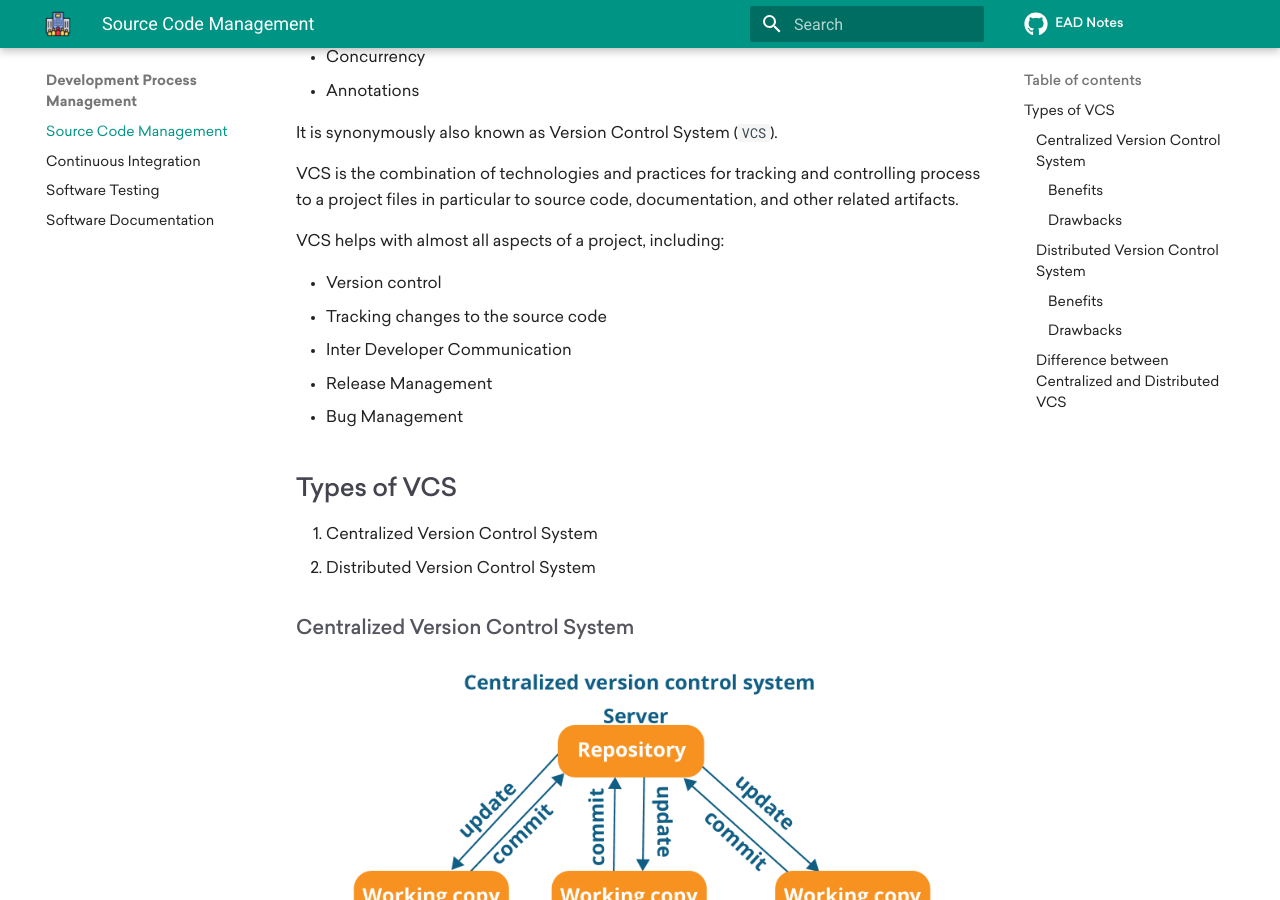
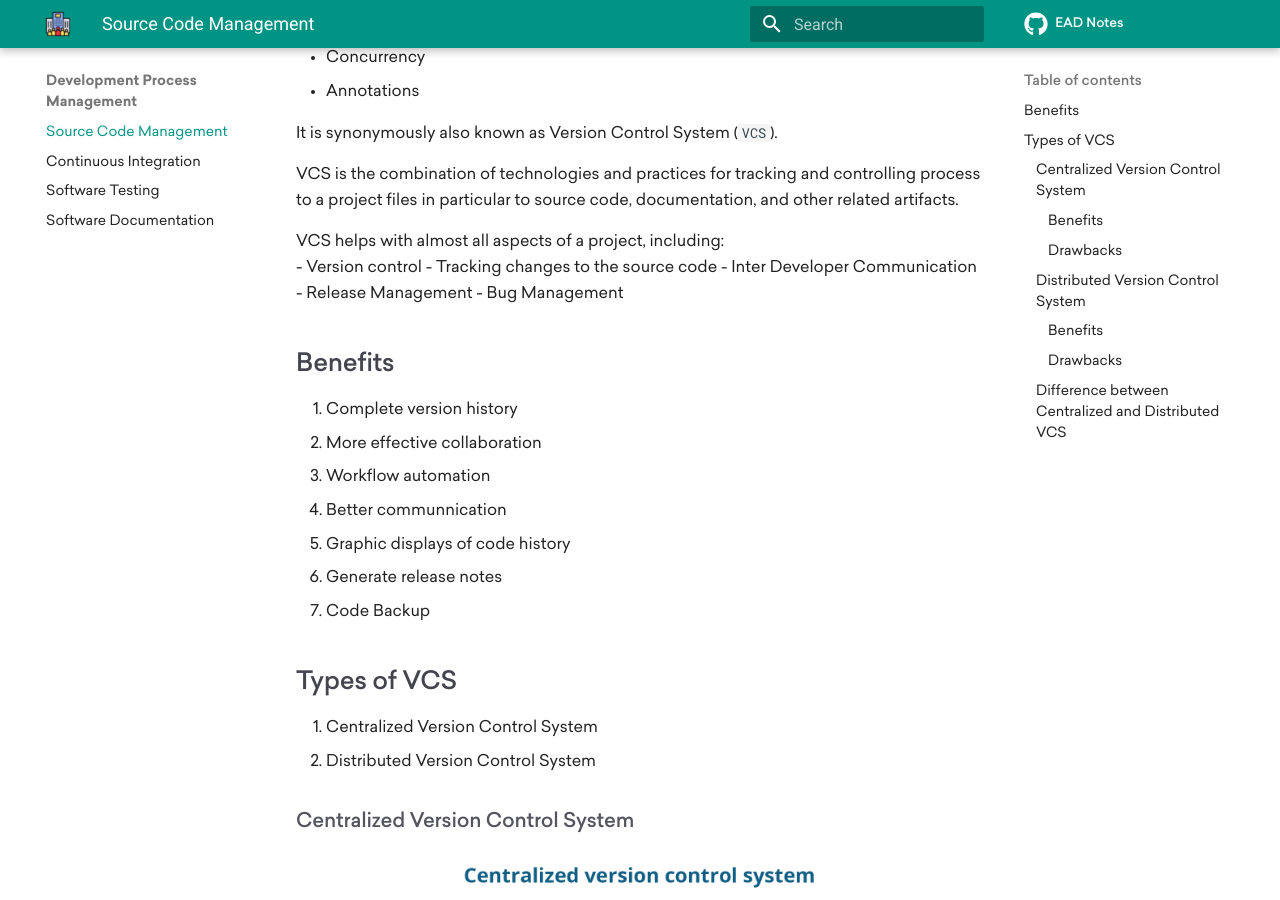
Before and after one commit to theArjun/ead-notes, an MkDocs documentation site: the page built from notes/development-process-management/source-code-management.md, in a window 1280 px wide and 900 px high, scrolled down 282 px. Built offline with MkDocs 1.6.1 and Material for MkDocs 9.7.7, drawn with Linux system fonts in a browser that asks for light colours; comment, search, counter and statistics services are not loaded.

Commit message:
Update benefits

```diff
--- a/notes/development-process-management/source-code-management.md
+++ b/notes/development-process-management/source-code-management.md
@@ -14,12 +14,20 @@ It is synonymously also known as Version Control System (`VCS`).
 VCS is the combination of technologies and practices for tracking and controlling process to a project files in particular to source code, documentation, and other related artifacts.
 
 VCS helps with almost all aspects of a project, including:
-
 - Version control
 - Tracking changes to the source code
 - Inter Developer Communication
 - Release Management
 - Bug Management
+
+## Benefits
+1. Complete version history
+2. More effective collaboration
+3. Workflow automation
+4. Better communnication
+5. Graphic displays of code history
+6. Generate release notes
+7. Code Backup
 
 ## Types of VCS
 1. Centralized Version Control System
```
